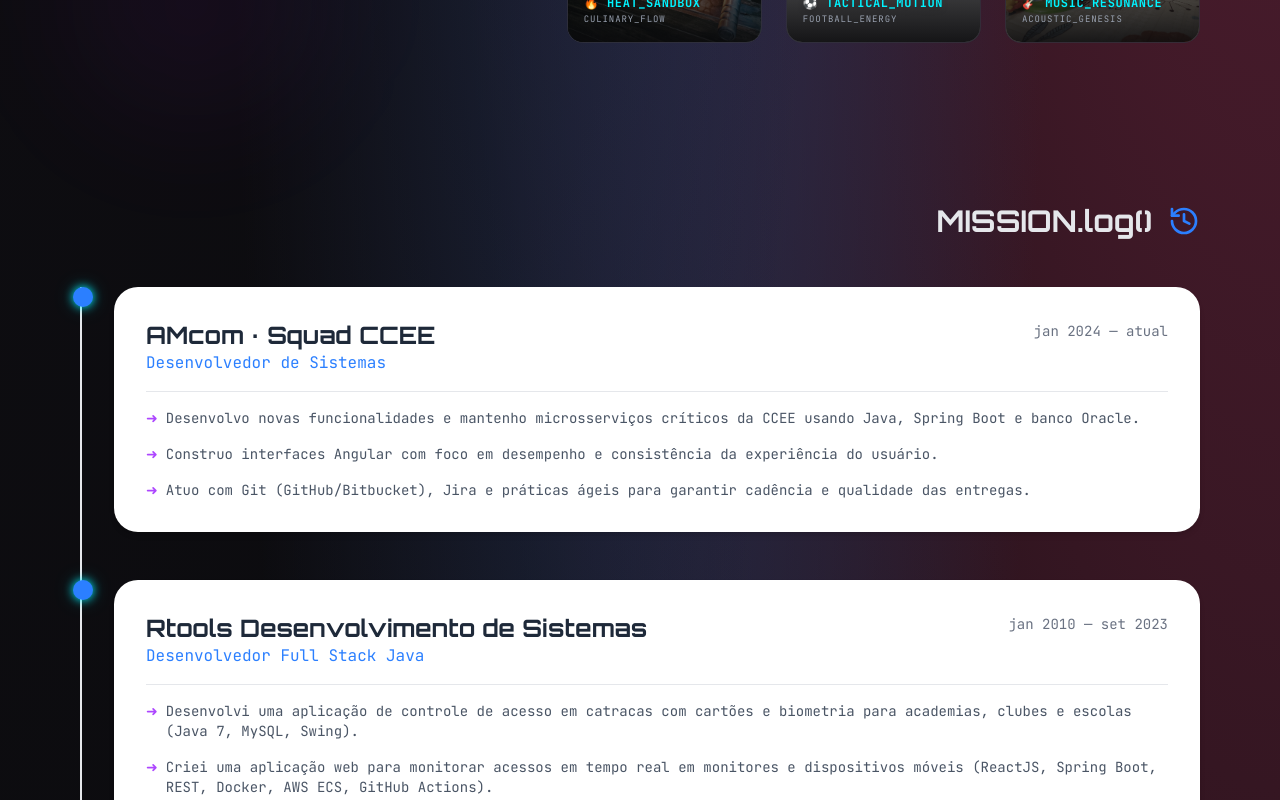
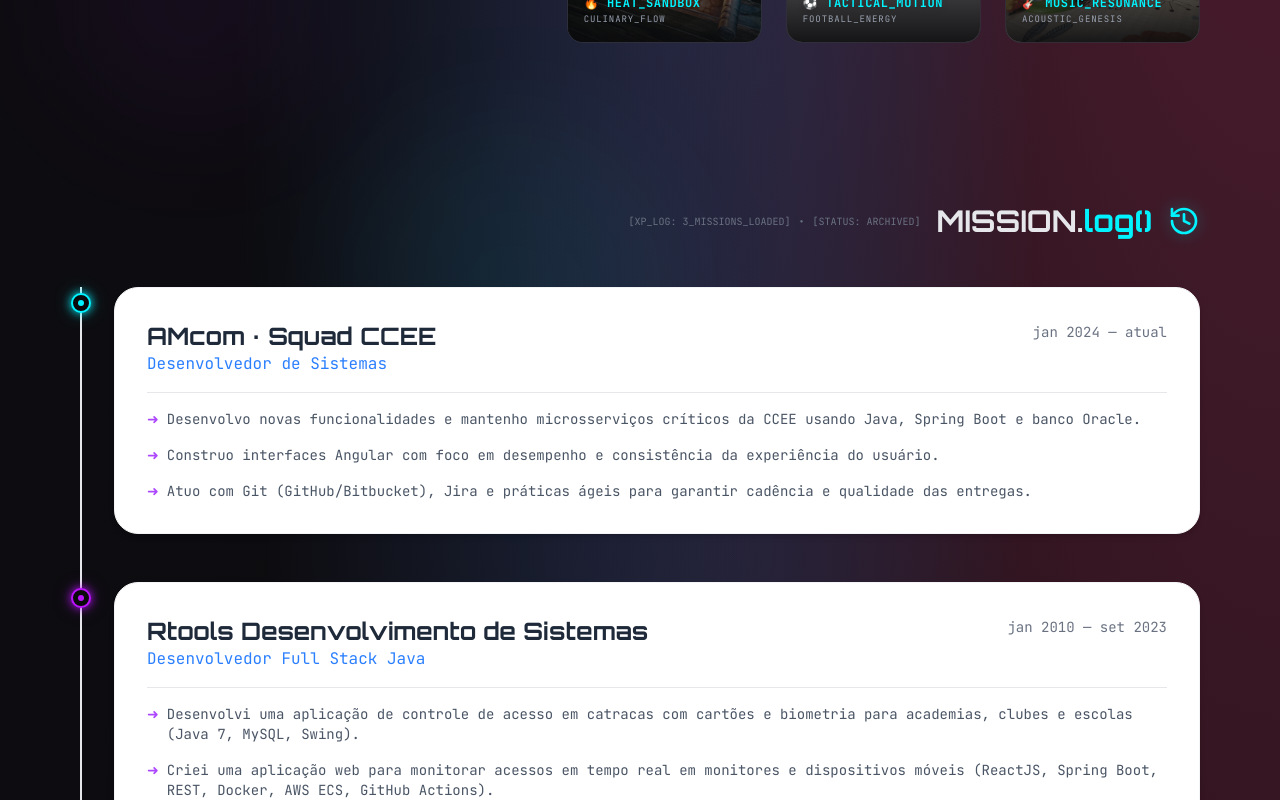
Before and after one commit to mibess/portifolio, a Next.js app in the folder frontend/: page / in a window 1280 px wide. Shown: the part 2340-3140 px from the top of the page. Built offline with nearby package versions, Linux system fonts and the light colour scheme; grey boxes are pictures that could not be loaded.

Commit message:
mission log ajustments

```diff
--- a/frontend/app/page.tsx
+++ b/frontend/app/page.tsx
@@ -66,21 +66,47 @@
       <PersonalLife />
 
       {/* Experience Log */}
-      <section id="xp" className="py-20 max-w-6xl mx-auto px-4">
+      <section id="xp" className="py-20 max-w-6xl mx-auto px-4 relative">
+        {/* Decorative glowing ambient backdrops */}
+        <div className="absolute top-0 left-1/4 w-80 h-80 bg-neon-cyan/5 rounded-full blur-3xl pointer-events-none -z-10" />
+        <div className="absolute bottom-0 right-1/4 w-80 h-80 bg-neon-purple/5 rounded-full blur-3xl pointer-events-none -z-10" />
+
         <div className="flex items-center mb-12 justify-end">
-          <h3 className="text-3xl font-display font-bold text-gray-200 text-right">MISSION.log()</h3>
-          <span className="text-blue-500 ml-4"><History className="w-8 h-8" /></span>
+          <div className="flex items-center space-x-2 text-[10px] font-mono text-gray-500 mr-4 hidden sm:flex">
+            <span>[XP_LOG: 3_MISSIONS_LOADED]</span>
+            <span>•</span>
+            <span>[STATUS: ARCHIVED]</span>
+          </div>
+          <h3 className="text-3xl font-display font-bold text-gray-200 text-right">
+            MISSION.<span className="text-neon-cyan">log()</span>
+          </h3>
+          <span className="text-neon-cyan ml-4 filter drop-shadow-[0_0_8px_rgba(0,243,255,0.4)]">
+            <History className="w-8 h-8" />
+          </span>
         </div>
 
         <div className="relative pl-8 border-l-2 border-gray-200 space-y-12">
           {timeline.map((item, index) => (
-            <div key={index} className="relative">
-              <div className="absolute -left-10.25 top-0 w-5 h-5 bg-blue-500 rounded-full shadow-neon-blue"></div>
+            <div key={index} className="relative group">
+              {/* Pulsing Concentric Interactive Timeline Node */}
+              <div className={`absolute -left-[43px] top-1.5 w-5 h-5 rounded-full bg-cyber-black border-2 flex items-center justify-center z-10 transition-all duration-500 group-hover:scale-110 ${
+                index === 0 ? "border-neon-cyan shadow-neon-blue" : "border-neon-purple shadow-neon-purple"
+              }`}>
+                <div className={`w-1.5 h-1.5 rounded-full ${
+                  index === 0 ? "bg-neon-cyan" : "bg-neon-purple"
+                }`} />
+                {index === 0 && (
+                  <div className="absolute inset-0 rounded-full bg-neon-cyan/40 animate-ping -z-10" />
+                )}
+              </div>
 
-              <div className="bg-white p-8 rounded-3xl shadow-md hover:shadow-xl transition-shadow">
+              {/* Polished White Timeline Card */}
+              <div className="bg-white p-8 rounded-3xl shadow-md hover:shadow-xl border border-gray-100 transition-all duration-500 hover:-translate-y-1 relative overflow-hidden">
                 <div className="flex flex-col md:flex-row justify-between mb-4 border-b border-gray-200 pb-4">
                   <div>
-                    <h4 className="text-2xl font-bold text-gray-800 font-display">{item.company}</h4>
+                    <h4 className="text-2xl font-bold text-gray-800 font-display">
+                      {item.company}
+                    </h4>
                     <p className="text-blue-500 font-mono">{item.role}</p>
                   </div>
                   <div className="text-right mt-2 md:mt-0">
```
